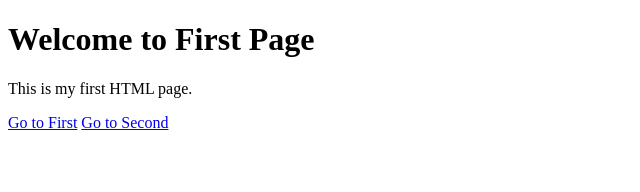
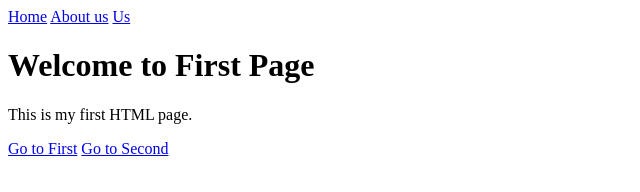
Before and after one commit to khushitak123/Test, a plain HTML site: page index.html in a window 1280 px wide. Shown: the whole page, without its empty margins (0-640 px from the left). Drawn offline with Linux system fonts and the light colour scheme.

Commit message:
Added nav

```diff
--- a/index.html
+++ b/index.html
@@ -4,6 +4,12 @@
     <title>First Page</title>
 </head>
 <body>
+
+    <nav>
+        <a href="index.html">Home</a>
+        <a href="contact.html">About us</a>
+        <a href="next.html">Us</a>
+    </nav>
 
     <h1>Welcome to First Page</h1>
     <p>This is my first HTML page.</p>
```
